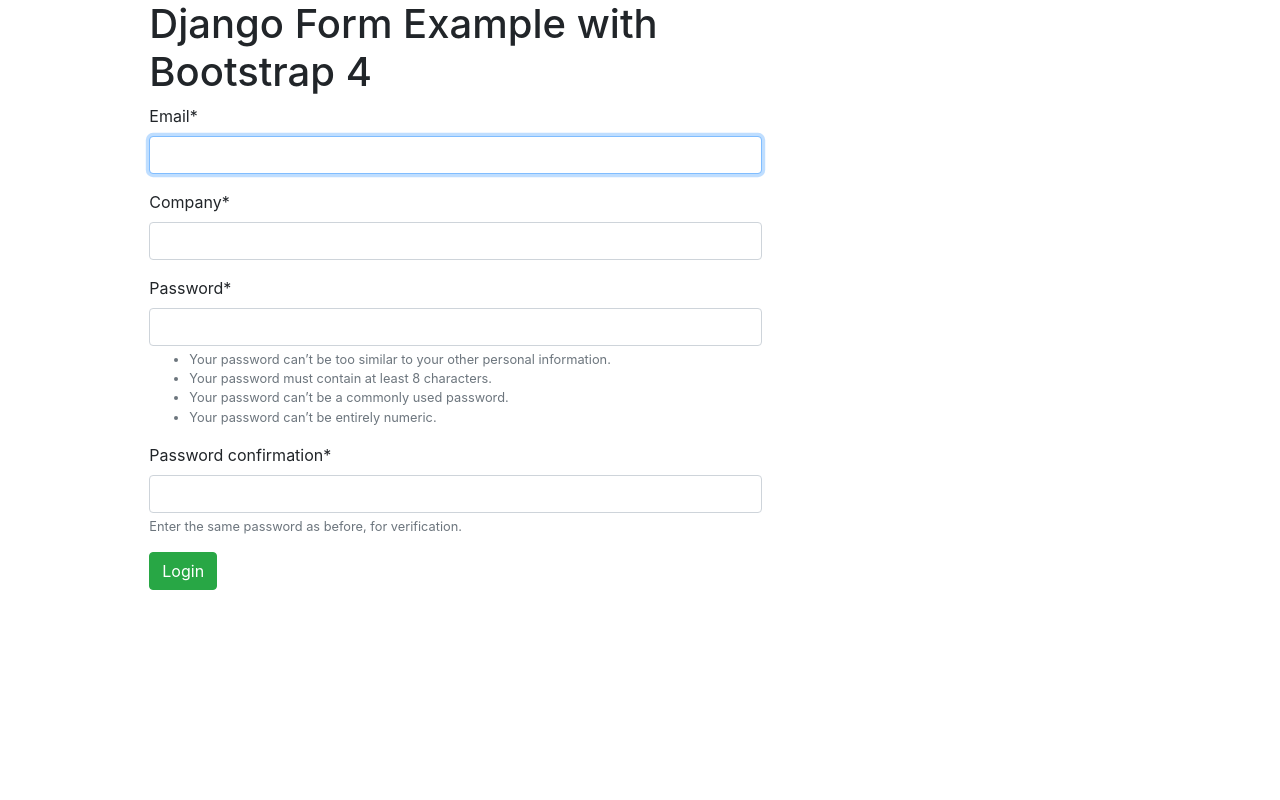
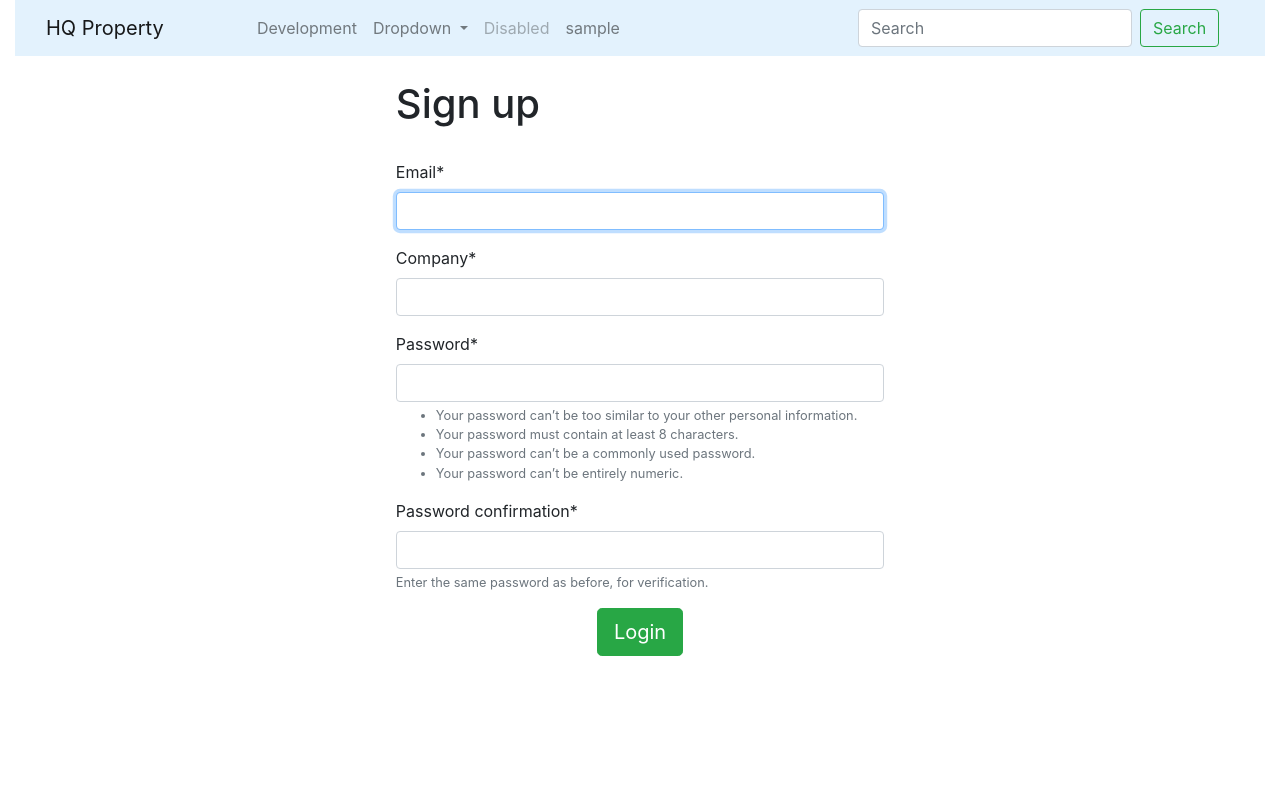
Before and after one commit to haidarAlawie/django, a Django app: template property/src/property/users/templates/users/signup.html in a window 1280 px wide; the page is wider, and only the part inside the window is pictured. Run offline with Django 3.2, Linux system fonts and the light colour scheme; tables that the repository leaves empty hold one stand-in row (values such as "Sample post"); the template is opened without the code that fills it: values that come from a table or form of the project are taken from there, most other values are stand-ins (such as "Sample title", 1, 10 or a date in 2020); some libraries are stand-ins or nearby versions.

Commit message:
update sign up form

```diff
--- a/property/src/property/property/settings.py
+++ b/property/src/property/property/settings.py
@@ -57,7 +57,7 @@
 TEMPLATES = [
     {
         'BACKEND': 'django.template.backends.django.DjangoTemplates',
-        'DIRS': [],
+        'DIRS': [os.path.join(BASE_DIR, 'templates')],
         'APP_DIRS': True,
         'OPTIONS': {
             'context_processors': [
--- a/property/src/property/users/templates/index.html
+++ b/property/src/property/templates/base.html
@@ -1,23 +1,33 @@
 <!doctype html>
 <html lang="en">
   <head>
+    {% block head %}
+
+    {% endblock %}
     <!-- Required meta tags -->
     <meta charset="utf-8">
     <meta name="viewport" content="width=device-width, initial-scale=1, shrink-to-fit=no">
 
+
+
+
+
     <!-- Bootstrap CSS -->
     <link rel="stylesheet" href="https://stackpath.bootstrapcdn.com/bootstrap/4.3.1/css/bootstrap.min.css" integrity="sha384-ggOyR0iXCbMQv3Xipma34MD+dH/1fQ784/j6cY/iJTQUOhcWr7x9JvoRxT2MZw1T" crossorigin="anonymous">
 
-    <title>Hello, world!</title>
+    <title>{{title}}</title>
   </head>
   <body>
-    <h1>Prop</h1>
-    <form>
-      <h1> This is a form </h1>
-      {% block content%}
+    {% include 'navbar.html'%}
+  <div class="container-fluid ">
+      <div class="row justify-content-center d-flex">
+        <div class="col-10">
+          {% block main %}
 
-      {% endblock %}
-
+          {% endblock %}
+        </div>
+      </div>
+    </div>
     <!-- Optional JavaScript -->
     <!-- jQuery first, then Popper.js, then Bootstrap JS -->
     <script src="https://code.jquery.com/jquery-3.3.1.slim.min.js" integrity="sha384-q8i/X+965DzO0rT7abK41JStQIAqVgRVzpbzo5smXKp4YfRvH+8abtTE1Pi6jizo" crossorigin="anonymous"></script>
--- a/property/src/property/users/templates/users/navbar.html
+++ b/property/src/property/templates/navbar.html
@@ -1,6 +1,6 @@
 <div class="container-fluid">
 <div class="row-sm-12">
-<nav class="navbar navbar-expand-lg navbar-light bg-light">
+<nav class="navbar navbar-expand-lg navbar-light" style="background-color: #e3f2fd;">
   <div class="col-sm-2">
   <a class="navbar-brand" href="/">HQ Property</a>
   <button class="navbar-toggler" type="button" data-toggle="collapse" data-target="#navbarSupportedContent" aria-controls="navbarSupportedContent" aria-expanded="false" aria-label="Toggle navigation">
--- a/property/src/property/users/templates/base.html
+++ /dev/null
@@ -1,18 +0,0 @@
-<html lang="en">
-  <head>
-    <link rel="stylesheet" href="https://maxcdn.bootstrapcdn.com/bootstrap/4.0.0/css/bootstrap.min.css" integrity="sha384-Gn5384xqQ1aoWXA+058RXPxPg6fy4IWvTNh0E263XmFcJlSAwiGgFAW/dAiS6JXm" crossorigin="anonymous">
-
-    <title>Django Form Example with Bootstrap 4</title>
-  </head>
-  <body>
-    <div class="container d-flex h-100">
-      <div class="row justify-content-center">
-        <div class="col-10">
-          <h1> Django Form Example with Bootstrap 4 </h1>
-          {% block main %}
-          {% endblock %}
-        </div>
-      </div>
-    </div>
-  </body>
-</html>
--- a/property/src/property/users/templates/users/signup.html
+++ b/property/src/property/users/templates/users/signup.html
@@ -2,9 +2,14 @@
 {% load crispy_forms_tags %}
 
 {% block main %}
+<div class="container col-6 ">
+	<br/>
+	<h1> Sign up </h1>
+	<br/>
 <form  method="post">
     {% csrf_token %}
     {{ form|crispy }}
-    <button  type="submit"  class="btn btn-success">Login</button>
+    <center><button type="submit"  class="btn btn-success btn-lg">Login</button></center>
 </form>
+</div>
 {% endblock %}
--- a/property/src/property/users/urls.py
+++ b/property/src/property/users/urls.py
@@ -11,4 +11,5 @@
     path('logout/', auth_views.LogoutView.as_view(next_page='/accounts/login'), name='logout'),
     path('profile/',  login_required(UserView.as_view()), name='profile'),
     path('signup/', signup, name='signup')
+
 ]
--- a/property/src/property/users/views.py
+++ b/property/src/property/users/views.py
@@ -1,6 +1,7 @@
 from django.shortcuts import render, redirect
 from django.contrib.auth import login, authenticate
 from django.views.generic.detail import DetailView
+
 
 from .forms import SignUpForm
 
```
Also changed, not shown: property/src/property/users/templates/users/base.html (deleted, +0 -18 lines), property/src/property/templates/index.html (renamed from property/src/property/users/templates/users/index.html), 3 other files.
